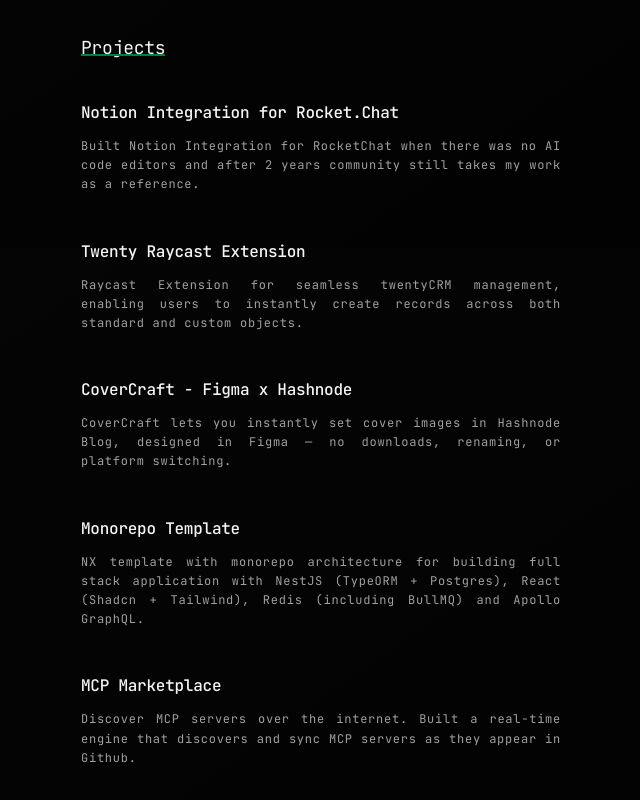
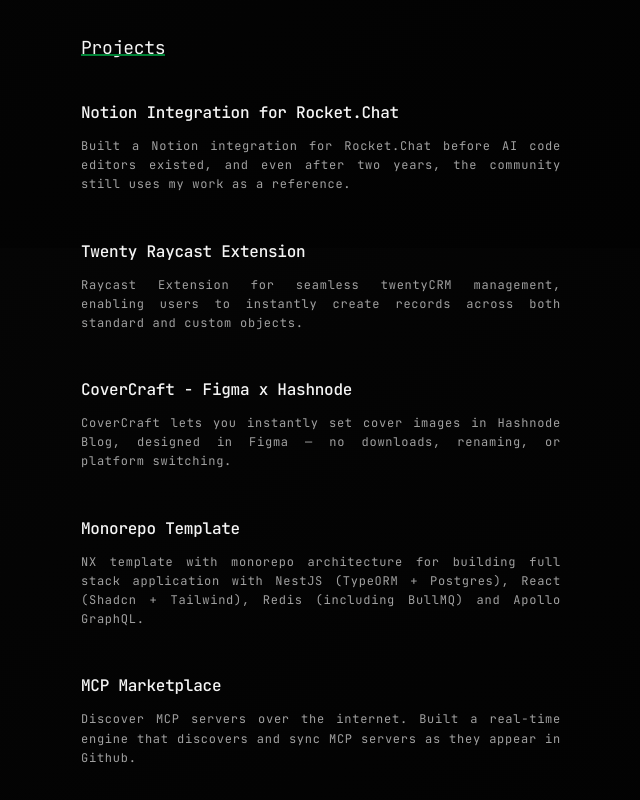
Before and after one commit to Nabhag8848/portfolio2025, a React (Vite) app: page / in a window 1280 px wide. Shown: the part 1352-2152 px from the top of the page, without its empty margins (319-959 px from the left). Built offline with nearby package versions, Linux system fonts and the light colour scheme.

Commit message:
fix: text

```diff
--- a/src/pages/portfolio/Portfolio.tsx
+++ b/src/pages/portfolio/Portfolio.tsx
@@ -285,9 +285,9 @@
               dateRange=""
             />
             <StyledSubParagraph>
-              Built Notion Integration for RocketChat when there was no AI code
-              editors and after 2 years community still takes my work as a
-              reference.
+              Built a Notion integration for Rocket.Chat before AI code editors
+              existed, and even after two years, the community still uses my
+              work as a reference.
             </StyledSubParagraph>
           </StyledSubSection>
           <StyledSubSection>
```
